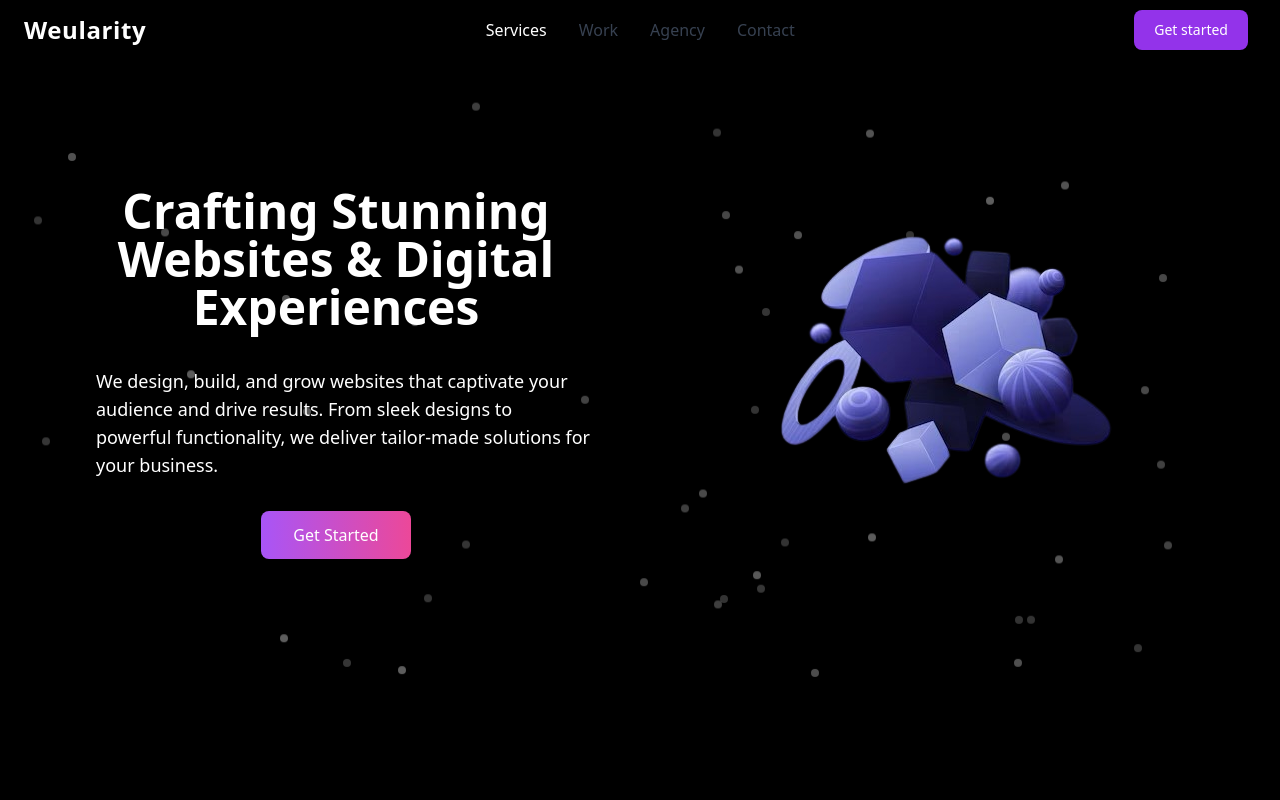
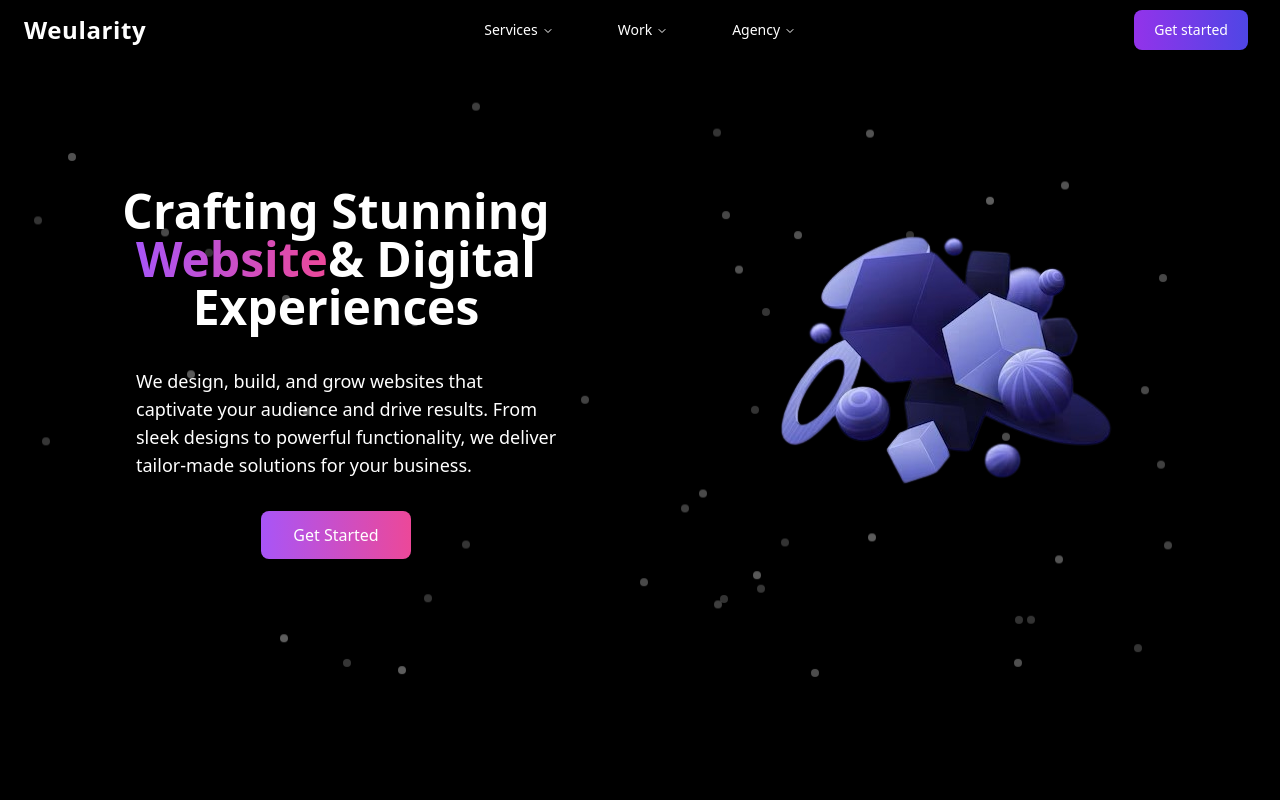
Before and after one commit to JaiThakur10/WeularityFrontend, a React (Vite) app: page / in a window 1280 px wide. Shown: the top 800 px of the page. Built offline with nearby package versions, Linux system fonts and the light colour scheme.

Commit message:
gradient

```diff
--- a/package.json
+++ b/package.json
@@ -12,6 +12,7 @@
   "dependencies": {
     "@fortawesome/fontawesome-free": "^6.7.2",
     "@radix-ui/react-avatar": "^1.1.2",
+    "@radix-ui/react-navigation-menu": "^1.2.3",
     "@radix-ui/react-slot": "^1.1.0",
     "axios": "^1.7.9",
     "class-variance-authority": "^0.7.1",
--- a/src/components/Header/Header.jsx
+++ b/src/components/Header/Header.jsx
@@ -1,117 +1,155 @@
 import React from "react";
-import { Link, NavLink } from "react-router-dom";
+import { Link } from "react-router-dom";
+import {
+  NavigationMenu,
+  NavigationMenuItem,
+  NavigationMenuList,
+  NavigationMenuTrigger,
+  NavigationMenuContent,
+} from "@/components/ui/navigation-menu";
+import { Card, CardContent, CardHeader, CardTitle } from "@/components/ui/card";
 
 export default function Header() {
   return (
-    <header className="shadow  z-50 top-0">
-      <nav className="bg-black border-gray-200 px-4 lg:px-6 py-2.5">
+    <header className="shadow-lg z-50 top-0">
+      <nav className="bg-black border-gray-200 px-4 lg:px-6 py-2.5 relative">
         <div className="flex flex-wrap justify-between items-center mx-auto max-w-screen-xl">
+          {/* Logo */}
           <Link
             to="/"
-            className="flex items-center text-white font-extrabold text-2xl tracking-wide hover:text-orange-700 hover:scale-105 transition-all duration-300 ease-in-out"
+            className="flex items-center text-white font-extrabold text-2xl tracking-wide hover:text-orange-500 hover:scale-105 transition-all duration-300 ease-in-out"
           >
             Weularity
           </Link>
+
+          {/* Get Started Button */}
           <div className="flex items-center lg:order-2">
             <Link
               to="/getstarted"
-              className="text-white bg-purple-600 shadow-xl hover:bg-purple-700 hover:scale-105 transition-all duration-300 font-medium rounded-lg text-sm px-4 lg:px-5 py-2 lg:py-2.5 mr-2 focus:outline-none"
+              className="text-white bg-gradient-to-r from-purple-600 to-indigo-600 shadow-xl hover:scale-105 transition-all duration-300 font-medium rounded-lg text-sm px-4 lg:px-5 py-2 lg:py-2.5 mr-2 focus:outline-none"
             >
               Get started
             </Link>
           </div>
-          <div
-            className="hidden justify-between items-center w-full lg:flex lg:w-auto lg:order-1"
-            id="mobile-menu-2"
-          >
-            <ul className="flex flex-col mt-4 font-medium lg:flex-row lg:space-x-8 lg:mt-0">
-              <li>
-                <NavLink
-                  to="/"
-                  className={({ isActive }) =>
-                    `block py-2 pr-4 pl-3 duration-200 ${
-                      isActive ? "text-white" : "text-gray-700"
-                    } border-b border-gray-100 hover:bg-gray-50 lg:hover:bg-transparent lg:border-0 hover:text-orange-700 lg:p-0`
-                  }
-                >
-                  Services
-                </NavLink>
-              </li>
-              <li>
-                <div className="relative group">
-                  {/* Main NavLink */}
-                  <NavLink
-                    to="/about"
-                    className={({ isActive }) =>
-                      `block py-2 pr-4 pl-3 duration-200 ${
-                        isActive ? "text-blue-400" : "text-gray-700"
-                      } hover:text-orange-700 lg:p-0`
-                    }
-                  >
+
+          {/* Navigation Menu */}
+          <div className="hidden lg:flex lg:order-1">
+            <NavigationMenu>
+              <NavigationMenuList className="flex space-x-8">
+                {/* Services */}
+                <NavigationMenuItem>
+                  <NavigationMenuTrigger className="text-white bg-black hover:text-orange-500 transition-all">
+                    Services
+                  </NavigationMenuTrigger>
+                  <NavigationMenuContent>
+                    <div className="grid grid-cols-2 gap-4 bg-black shadow-lg rounded-lg p-6 w-[500px]">
+                      <Card className="hover:bg-gray-50 transition duration-300 cursor-pointer">
+                        <CardHeader>
+                          <CardTitle>Web Design</CardTitle>
+                        </CardHeader>
+                        <CardContent>
+                          <p className="text-sm text-gray-500">
+                            Build stunning websites that captivate users.
+                          </p>
+                        </CardContent>
+                      </Card>
+                      <Card className="hover:bg-pink-400 transition duration-300 cursor-pointer">
+                        <CardHeader>
+                          <CardTitle>SEO Optimization</CardTitle>
+                        </CardHeader>
+                        <CardContent>
+                          <p className="text-sm text-gray-500">
+                            Rank higher and attract more traffic.
+                          </p>
+                        </CardContent>
+                      </Card>
+                      <Card className="hover:bg-gray-50 transition duration-300 cursor-pointer">
+                        <CardHeader>
+                          <CardTitle>UI/UX Design</CardTitle>
+                        </CardHeader>
+                        <CardContent>
+                          <p className="text-sm text-gray-500">
+                            Enhance user experience with beautiful designs.
+                          </p>
+                        </CardContent>
+                      </Card>
+                      <Card className="hover:bg-gray-50 transition duration-300 cursor-pointer">
+                        <CardHeader>
+                          <CardTitle>Digital Marketing</CardTitle>
+                        </CardHeader>
+                        <CardContent>
+                          <p className="text-sm text-gray-500">
+                            Drive growth with strategic campaigns.
+                          </p>
+                        </CardContent>
+                      </Card>
+                    </div>
+                  </NavigationMenuContent>
+                </NavigationMenuItem>
+
+                {/* Work */}
+                <NavigationMenuItem>
+                  <NavigationMenuTrigger className="text-white bg-black hover:text-orange-500 transition-all">
                     Work
-                  </NavLink>
+                  </NavigationMenuTrigger>
+                  <NavigationMenuContent>
+                    <div className="grid grid-cols-2 gap-4 bg-black shadow-lg rounded-lg p-6 w-[500px]">
+                      <Card className="hover:bg-gray-50 transition duration-300 cursor-pointer">
+                        <CardHeader>
+                          <CardTitle>Portfolio Showcase</CardTitle>
+                        </CardHeader>
+                        <CardContent>
+                          <p className="text-sm text-gray-500">
+                            Explore our top-tier work samples.
+                          </p>
+                        </CardContent>
+                      </Card>
+                      <Card className="hover:bg-gray-50 transition duration-300 cursor-pointer">
+                        <CardHeader>
+                          <CardTitle>Case Studies</CardTitle>
+                        </CardHeader>
+                        <CardContent>
+                          <p className="text-sm text-gray-500">
+                            Learn how we solved real-world problems.
+                          </p>
+                        </CardContent>
+                      </Card>
+                    </div>
+                  </NavigationMenuContent>
+                </NavigationMenuItem>
 
-                  {/* Dropdown Container */}
-                  <div className="absolute hidden group-hover:flex flex-col bg-black shadow-lg rounded-md py-2 px-4 gap-2 min-w-max left-1/2 transform -translate-x-1/2 top-full z-10">
-                    <NavLink
-                      to="/work/option1"
-                      className="block text-gray-700 hover:text-orange-700 hover:bg-gray-100 px-4 py-2 rounded-md text-left"
-                    >
-                      Option 1 to explore about the website
-                    </NavLink>
-                    <NavLink
-                      to="/work/option2"
-                      className="block text-gray-700 hover:text-orange-700 hover:bg-gray-100 px-4 py-2 rounded-md text-left"
-                    >
-                      Option 2 to expore about the website
-                    </NavLink>
-                  </div>
-                </div>
-              </li>
-              <li>
-                <div className="relative group">
-                  {/* Main NavLink */}
-                  <NavLink
-                    to="/about"
-                    className={({ isActive }) =>
-                      `block py-2 pr-4 pl-3 duration-200 ${
-                        isActive ? "text-blue-400" : "text-gray-700"
-                      } hover:text-orange-700 lg:p-0`
-                    }
-                  >
+                {/* Agency */}
+                <NavigationMenuItem>
+                  <NavigationMenuTrigger className="text-white bg-black hover:text-orange-500 transition-all">
                     Agency
-                  </NavLink>
-
-                  {/* Dropdown Container */}
-                  <div className="absolute hidden group-hover:flex flex-col bg-black shadow-lg rounded-md py-2 px-4 gap-2 min-w-max left-1/2 transform -translate-x-1/2 top-full z-10">
-                    <NavLink
-                      to="/work/option1"
-                      className="block text-gray-700 hover:text-orange-700 hover:bg-gray-100 px-4 py-2 rounded-md text-left"
-                    >
-                      Option 1 to explore about the website
-                    </NavLink>
-                    <NavLink
-                      to="/work/option2"
-                      className="block text-gray-700 hover:text-orange-700 hover:bg-gray-100 px-4 py-2 rounded-md text-left"
-                    >
-                      Option 2 to expore about the website
-                    </NavLink>
-                  </div>
-                </div>
-              </li>
-              <li>
-                <NavLink
-                  to="/Contact"
-                  className={({ isActive }) =>
-                    `block py-2 pr-4 pl-3 duration-200 ${
-                      isActive ? "text-orange-700" : "text-gray-700"
-                    } border-b border-gray-100 hover:bg-gray-50 lg:hover:bg-transparent lg:border-0 hover:text-orange-700 lg:p-0`
-                  }
-                >
-                  Contact
-                </NavLink>
-              </li>
-            </ul>
+                  </NavigationMenuTrigger>
+                  <NavigationMenuContent>
+                    <div className="grid grid-cols-2 gap-4 bg-black shadow-lg rounded-lg p-6 w-[500px]">
+                      <Card className="hover:bg-gray-50 transition duration-300 cursor-pointer">
+                        <CardHeader>
+                          <CardTitle>About Us</CardTitle>
+                        </CardHeader>
+                        <CardContent>
+                          <p className="text-sm text-gray-500">
+                            Learn more about our vision and team.
+                          </p>
+                        </CardContent>
+                      </Card>
+                      <Card className="hover:bg-gray-50 transition duration-300 cursor-pointer">
+                        <CardHeader>
+                          <CardTitle>Careers</CardTitle>
+                        </CardHeader>
+                        <CardContent>
+                          <p className="text-sm text-gray-500">
+                            Join our talented team of professionals.
+                          </p>
+                        </CardContent>
+                      </Card>
+                    </div>
+                  </NavigationMenuContent>
+                </NavigationMenuItem>
+              </NavigationMenuList>
+            </NavigationMenu>
           </div>
         </div>
       </nav>
--- a/src/components/Hit.jsx/Hit.jsx
+++ b/src/components/Hit.jsx/Hit.jsx
@@ -40,14 +40,14 @@ function Hit() {
       {/* Background Animation */}
       <div className="absolute inset-0 overflow-hidden">
         {/* Moving Gradient Blobs */}
-        <motion.div
+        {/* <motion.div
           className="absolute bottom-10 left-10 w-[300px] h-[300px] bg-gradient-to-r from-purple-500 to-pink-500 opacity-30 rounded-full blur-2xl"
           animate={{
-            y: [0, -50, 0], // Vertical movement
-            x: [0, 50, 0], // Horizontal movement
+            y: [0, -300, 0], // Vertical movement
+            x: [0, 300, 0], // Horizontal movement
           }}
           transition={{ duration: 10, repeat: Infinity, ease: "easeInOut" }}
-        ></motion.div>
+        ></motion.div> */}
 
         {/* <motion.div
           className="absolute bottom-0 right-0 w-[500px] h-[500px] bg-gradient-to-bl from-blue-500 to-teal-500 opacity-30 rounded-full blur-3xl"
@@ -58,11 +58,14 @@ function Hit() {
           transition={{ duration: 12, repeat: Infinity, ease: "easeInOut" }}
         ></motion.div> */}
 
-        <motion.div
+        {/* <motion.div
           className="absolute top-1/3 left-1/2 transform -translate-x-1/2 w-[400px] h-[400px] bg-gradient-to-tr from-yellow-500 to-red-500 opacity-20 rounded-full blur-2xl"
-          animate={{ rotate: [0, 360] }}
+          animate={{
+            y: [0, -50, 0], // Vertical movement
+            x: [0, 50, 0], // Horizontal movement
+          }}
           transition={{ duration: 20, repeat: Infinity, ease: "linear" }}
-        ></motion.div>
+        ></motion.div> */}
 
         {/* Starry Background */}
         <div className="absolute inset-0">
@@ -93,7 +96,11 @@ function Hit() {
           transition={{ duration: 1 }}
           className="text-6xl font-extrabold tracking-tight drop-shadow-md"
         >
-          Your Dream Website, Delivered
+          Your Dream{" "}
+          <span className="bg-gradient-to-r from-purple-500 to-pink-500 bg-clip-text text-transparent">
+            Website
+          </span>
+          , Delivered
         </motion.h1>
         <motion.p
           initial={{ opacity: 0, y: 20 }}
--- a/src/components/Home/Home.jsx
+++ b/src/components/Home/Home.jsx
@@ -57,10 +57,14 @@ export default function Home() {
             animate={{ scale: 1 }}
             transition={{ duration: 0.8 }}
           >
-            Crafting Stunning Websites & Digital Experiences
+            Crafting Stunning{" "}
+            <span className="bg-gradient-to-r from-purple-500 to-pink-500 bg-clip-text text-transparent">
+              Website
+            </span>
+            & Digital Experiences
           </motion.h1>
           <motion.p
-            className="text-sm md:text-lg md:ml-4  text-white mt-6 leading-relaxed"
+            className="text-sm md:text-lg md:ml-6 md:px-8 text-white mt-6 leading-relaxed"
             initial={{ opacity: 0 }}
             animate={{ opacity: 1 }}
             transition={{ delay: 0.5, duration: 1 }}
--- /dev/null
+++ b/src/components/ui/navigation-menu.jsx
@@ -0,0 +1,104 @@
+import * as React from "react"
+import * as NavigationMenuPrimitive from "@radix-ui/react-navigation-menu"
+import { cva } from "class-variance-authority"
+import { ChevronDown } from "lucide-react"
+
+import { cn } from "@/lib/utils"
+
+const NavigationMenu = React.forwardRef(({ className, children, ...props }, ref) => (
+  <NavigationMenuPrimitive.Root
+    ref={ref}
+    className={cn(
+      "relative z-10 flex max-w-max flex-1 items-center justify-center",
+      className
+    )}
+    {...props}>
+    {children}
+    <NavigationMenuViewport />
+  </NavigationMenuPrimitive.Root>
+))
+NavigationMenu.displayName = NavigationMenuPrimitive.Root.displayName
+
+const NavigationMenuList = React.forwardRef(({ className, ...props }, ref) => (
+  <NavigationMenuPrimitive.List
+    ref={ref}
+    className={cn(
+      "group flex flex-1 list-none items-center justify-center space-x-1",
+      className
+    )}
+    {...props} />
+))
+NavigationMenuList.displayName = NavigationMenuPrimitive.List.displayName
+
+const NavigationMenuItem = NavigationMenuPrimitive.Item
+
+const navigationMenuTriggerStyle = cva(
+  "group inline-flex h-9 w-max items-center justify-center rounded-md bg-background px-4 py-2 text-sm font-medium transition-colors hover:bg-accent hover:text-accent-foreground focus:bg-accent focus:text-accent-foreground focus:outline-none disabled:pointer-events-none disabled:opacity-50 data-[active]:bg-accent/50 data-[state=open]:bg-accent/50"
+)
+
+const NavigationMenuTrigger = React.forwardRef(({ className, children, ...props }, ref) => (
+  <NavigationMenuPrimitive.Trigger
+    ref={ref}
+    className={cn(navigationMenuTriggerStyle(), "group", className)}
+    {...props}>
+    {children}{" "}
+    <ChevronDown
+      className="relative top-[1px] ml-1 h-3 w-3 transition duration-300 group-data-[state=open]:rotate-180"
+      aria-hidden="true" />
+  </NavigationMenuPrimitive.Trigger>
+))
+NavigationMenuTrigger.displayName = NavigationMenuPrimitive.Trigger.displayName
+
+const NavigationMenuContent = React.forwardRef(({ className, ...props }, ref) => (
+  <NavigationMenuPrimitive.Content
+    ref={ref}
+    className={cn(
+      "left-0 top-0 w-full data-[motion^=from-]:animate-in data-[motion^=to-]:animate-out data-[motion^=from-]:fade-in data-[motion^=to-]:fade-out data-[motion=from-end]:slide-in-from-right-52 data-[motion=from-start]:slide-in-from-left-52 data-[motion=to-end]:slide-out-to-right-52 data-[motion=to-start]:slide-out-to-left-52 md:absolute md:w-auto ",
+      className
+    )}
+    {...props} />
+))
+NavigationMenuContent.displayName = NavigationMenuPrimitive.Content.displayName
+
+const NavigationMenuLink = NavigationMenuPrimitive.Link
+
+const NavigationMenuViewport = React.forwardRef(({ className, ...props }, ref) => (
+  <div className={cn("absolute left-0 top-full flex justify-center")}>
+    <NavigationMenuPrimitive.Viewport
+      className={cn(
+        "origin-top-center relative mt-1.5 h-[var(--radix-navigation-menu-viewport-height)] w-full overflow-hidden rounded-md border bg-popover text-popover-foreground shadow data-[state=open]:animate-in data-[state=closed]:animate-out data-[state=closed]:zoom-out-95 data-[state=open]:zoom-in-90 md:w-[var(--radix-navigation-menu-viewport-width)]",
+        className
+      )}
+      ref={ref}
+      {...props} />
+  </div>
+))
+NavigationMenuViewport.displayName =
+  NavigationMenuPrimitive.Viewport.displayName
+
+const NavigationMenuIndicator = React.forwardRef(({ className, ...props }, ref) => (
+  <NavigationMenuPrimitive.Indicator
+    ref={ref}
+    className={cn(
+      "top-full z-[1] flex h-1.5 items-end justify-center overflow-hidden data-[state=visible]:animate-in data-[state=hidden]:animate-out data-[state=hidden]:fade-out data-[state=visible]:fade-in",
+      className
+    )}
+    {...props}>
+    <div
+      className="relative top-[60%] h-2 w-2 rotate-45 rounded-tl-sm bg-border shadow-md" />
+  </NavigationMenuPrimitive.Indicator>
+))
+NavigationMenuIndicator.displayName =
+  NavigationMenuPrimitive.Indicator.displayName
+
+export {
+  navigationMenuTriggerStyle,
+  NavigationMenu,
+  NavigationMenuList,
+  NavigationMenuItem,
+  NavigationMenuContent,
+  NavigationMenuTrigger,
+  NavigationMenuLink,
+  NavigationMenuIndicator,
+  NavigationMenuViewport,
+}
```
Also changed, not shown: 1 other file (tests, documents, lock files or other folders).
